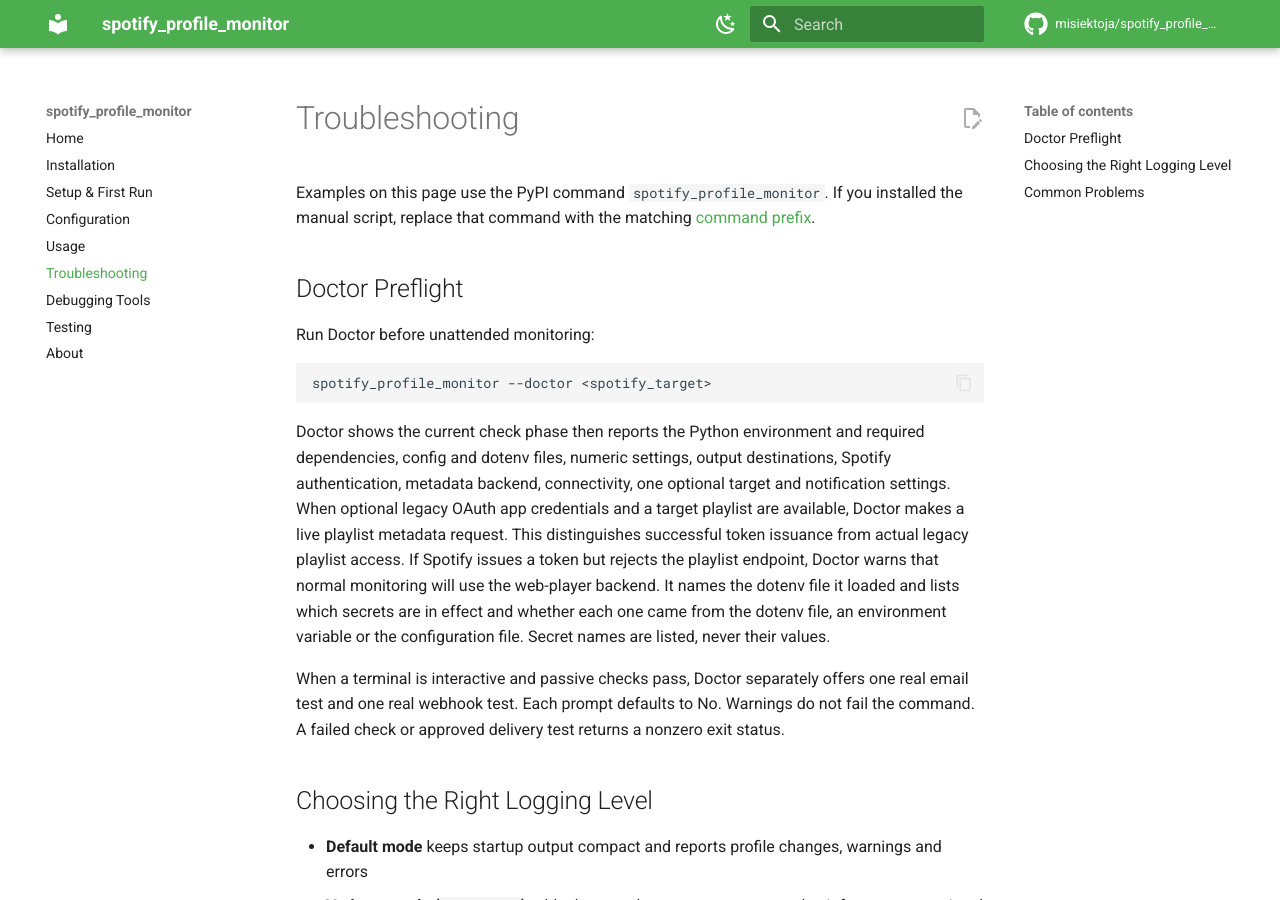
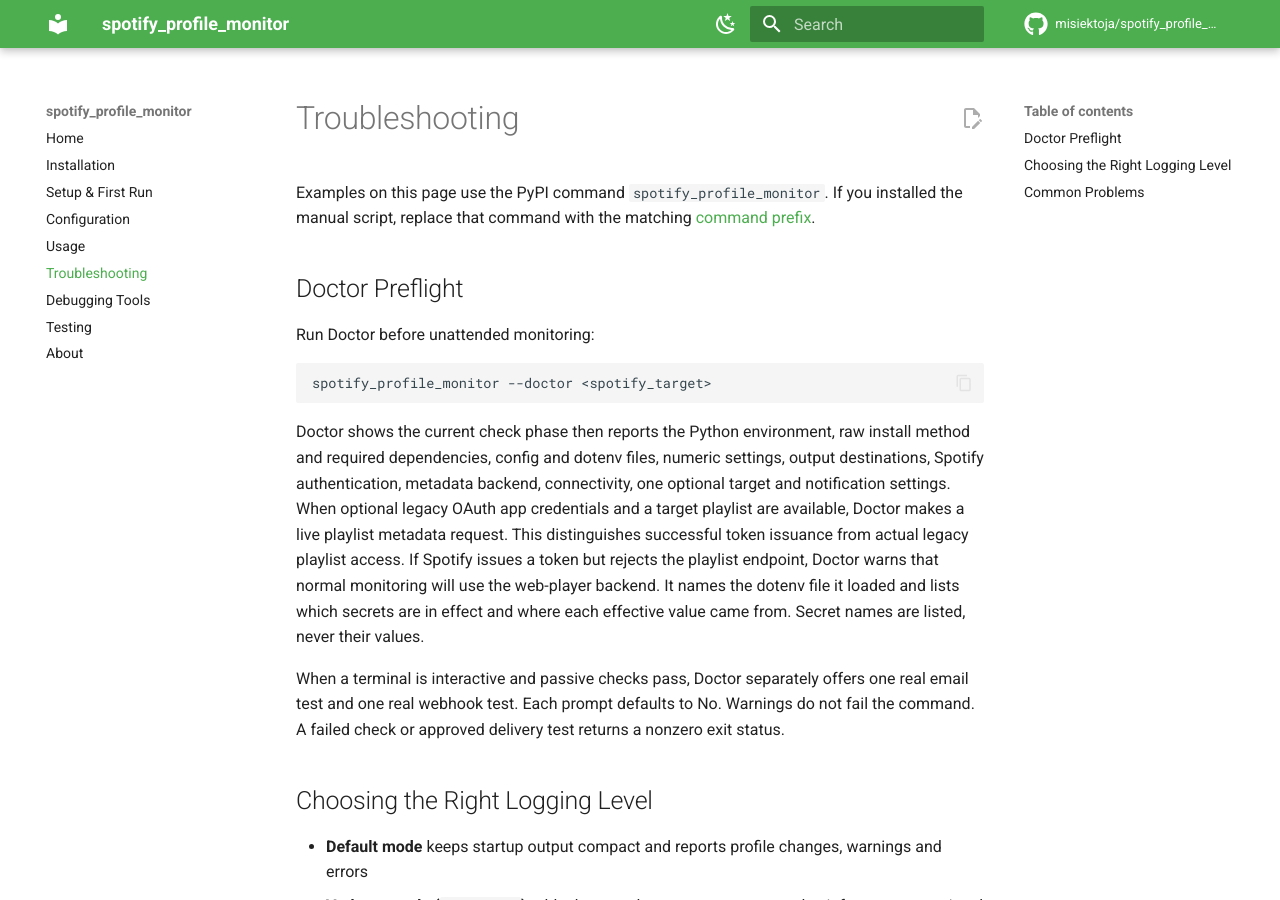
Before and after one commit to misiektoja/spotify_profile_monitor, an MkDocs documentation site: the page built from docs/troubleshooting.md, in a window 1280 px wide and 900 px high. Built offline with MkDocs 1.6.1 and Material for MkDocs 9.7.7, drawn with Linux system fonts in a browser that asks for light colours; comment, search, counter and statistics services are not loaded.

Commit message:
docs(config): document exported secret precedence

````diff
--- a/docs/troubleshooting.md
+++ b/docs/troubleshooting.md
@@ -11,7 +11,7 @@
 spotify_profile_monitor --doctor <spotify_target>
 ```
 
-Doctor shows the current check phase then reports the Python environment and required dependencies, config and dotenv files, numeric settings, output destinations, Spotify authentication, metadata backend, connectivity, one optional target and notification settings. When optional legacy OAuth app credentials and a target playlist are available, Doctor makes a live playlist metadata request. This distinguishes successful token issuance from actual legacy playlist access. If Spotify issues a token but rejects the playlist endpoint, Doctor warns that normal monitoring will use the web-player backend. It names the dotenv file it loaded and lists which secrets are in effect and whether each one came from the dotenv file, an environment variable or the configuration file. Secret names are listed, never their values.
+Doctor shows the current check phase then reports the Python environment, raw install method and required dependencies, config and dotenv files, numeric settings, output destinations, Spotify authentication, metadata backend, connectivity, one optional target and notification settings. When optional legacy OAuth app credentials and a target playlist are available, Doctor makes a live playlist metadata request. This distinguishes successful token issuance from actual legacy playlist access. If Spotify issues a token but rejects the playlist endpoint, Doctor warns that normal monitoring will use the web-player backend. It names the dotenv file it loaded and lists which secrets are in effect and where each effective value came from. Secret names are listed, never their values.
 
 When a terminal is interactive and passive checks pass, Doctor separately offers one real email test and one real webhook test. Each prompt defaults to No. Warnings do not fail the command. A failed check or approved delivery test returns a nonzero exit status.
 
````
Also changed, not shown: docs/configuration.md (+1 -1 lines).
